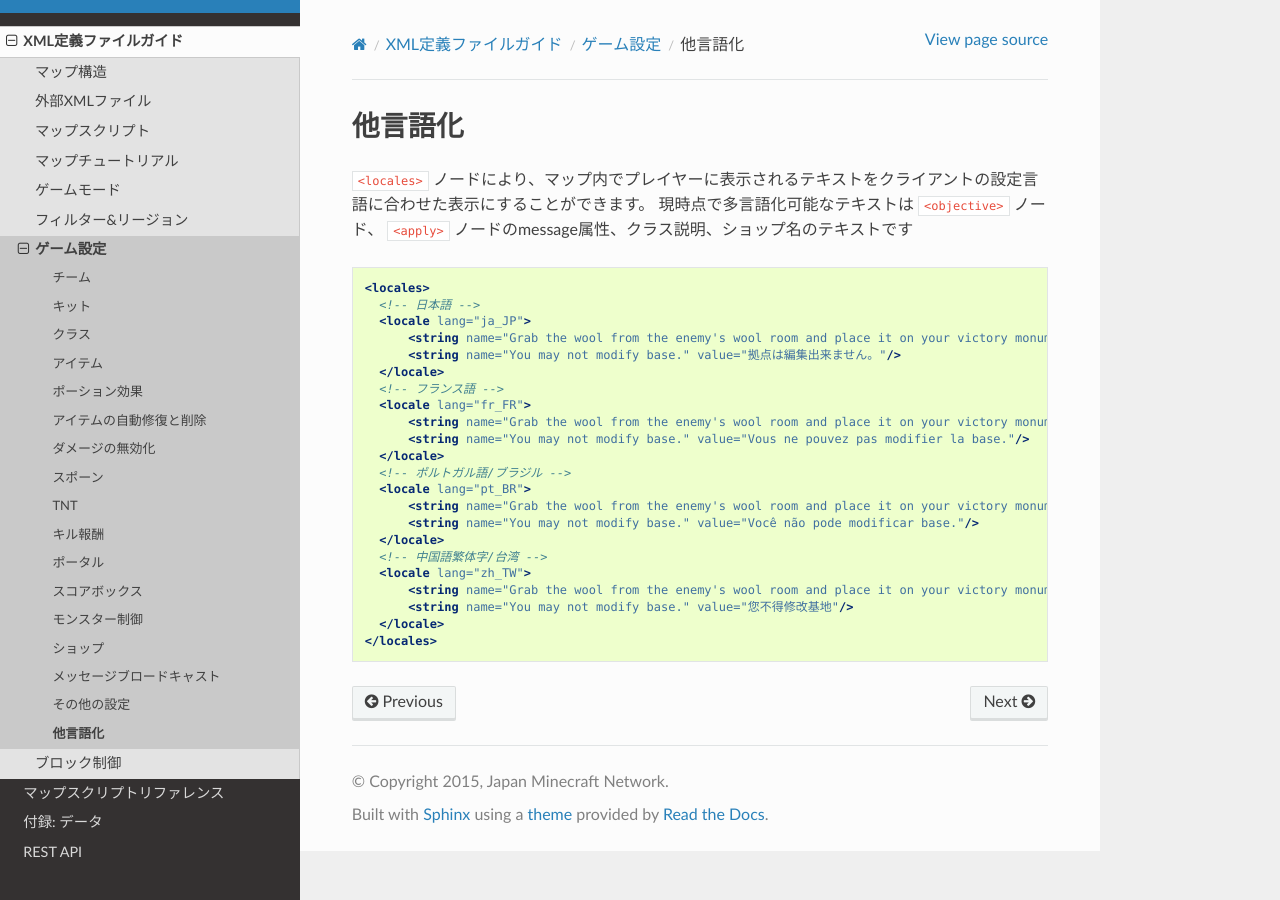
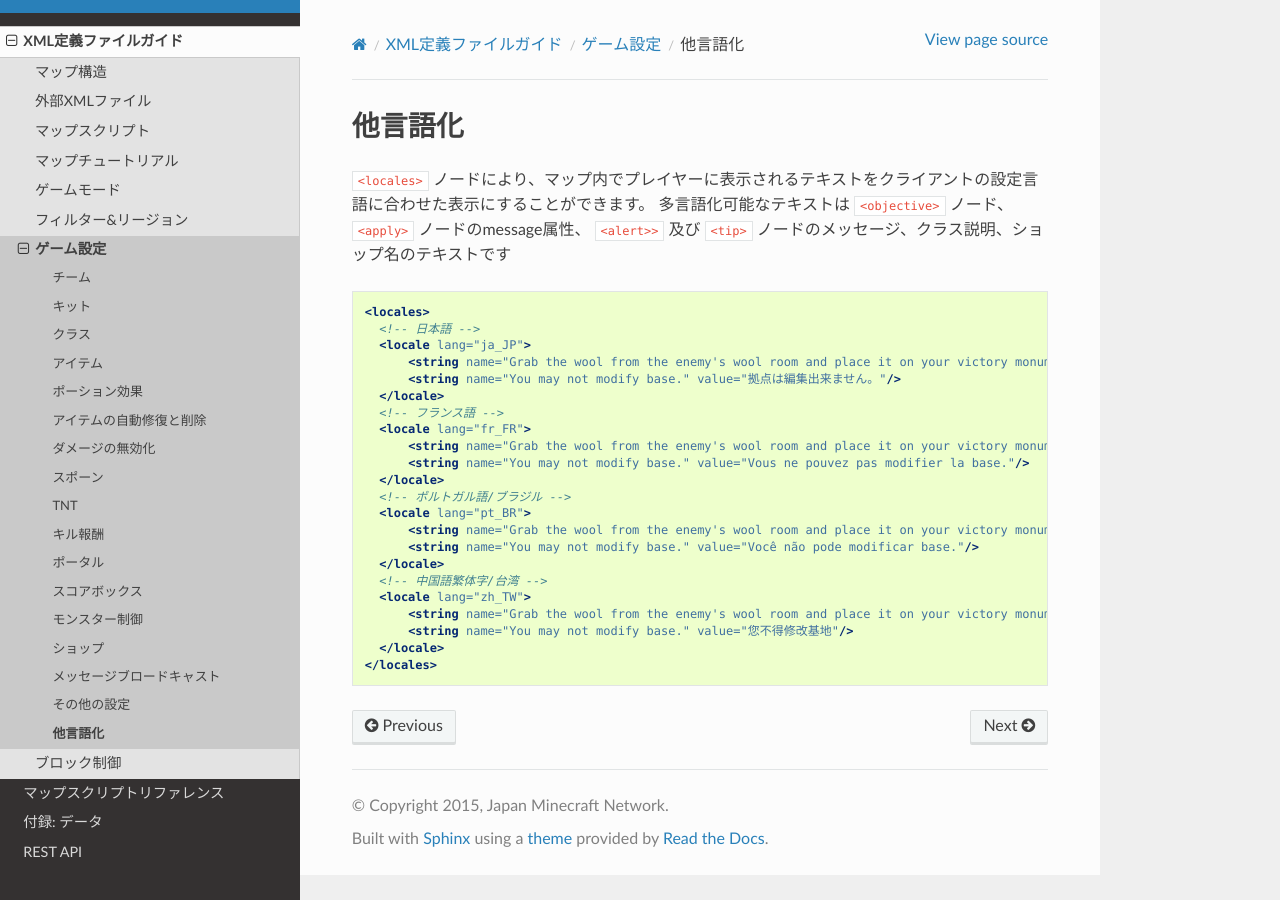
Before and after one commit to MinecraftJP/pvp-docs, a Sphinx documentation site: the page built from docs/xml/locales.rst, in a window 1280 px wide. Built offline with Sphinx 7.4.7 and the Read the Docs theme 2.0.0, drawn with Linux system fonts in a browser that asks for light colours.

```diff
--- a/docs/xml/locales.rst
+++ b/docs/xml/locales.rst
@@ -2,7 +2,7 @@
 ========
 
 ``<locales>`` ノードにより、マップ内でプレイヤーに表示されるテキストをクライアントの設定言語に合わせた表示にすることができます。
-現時点で多言語化可能なテキストは ``<objective>`` ノード、 ``<apply>`` ノードのmessage属性、クラス説明、ショップ名のテキストです
+多言語化可能なテキストは ``<objective>`` ノード、 ``<apply>`` ノードのmessage属性、 ``<alert>>`` 及び ``<tip>`` ノードのメッセージ、クラス説明、ショップ名のテキストです
 
 .. code-block:: xml
 
```
Also changed, not shown: docs/xml/broadcasts.rst (+4 -4 lines).
